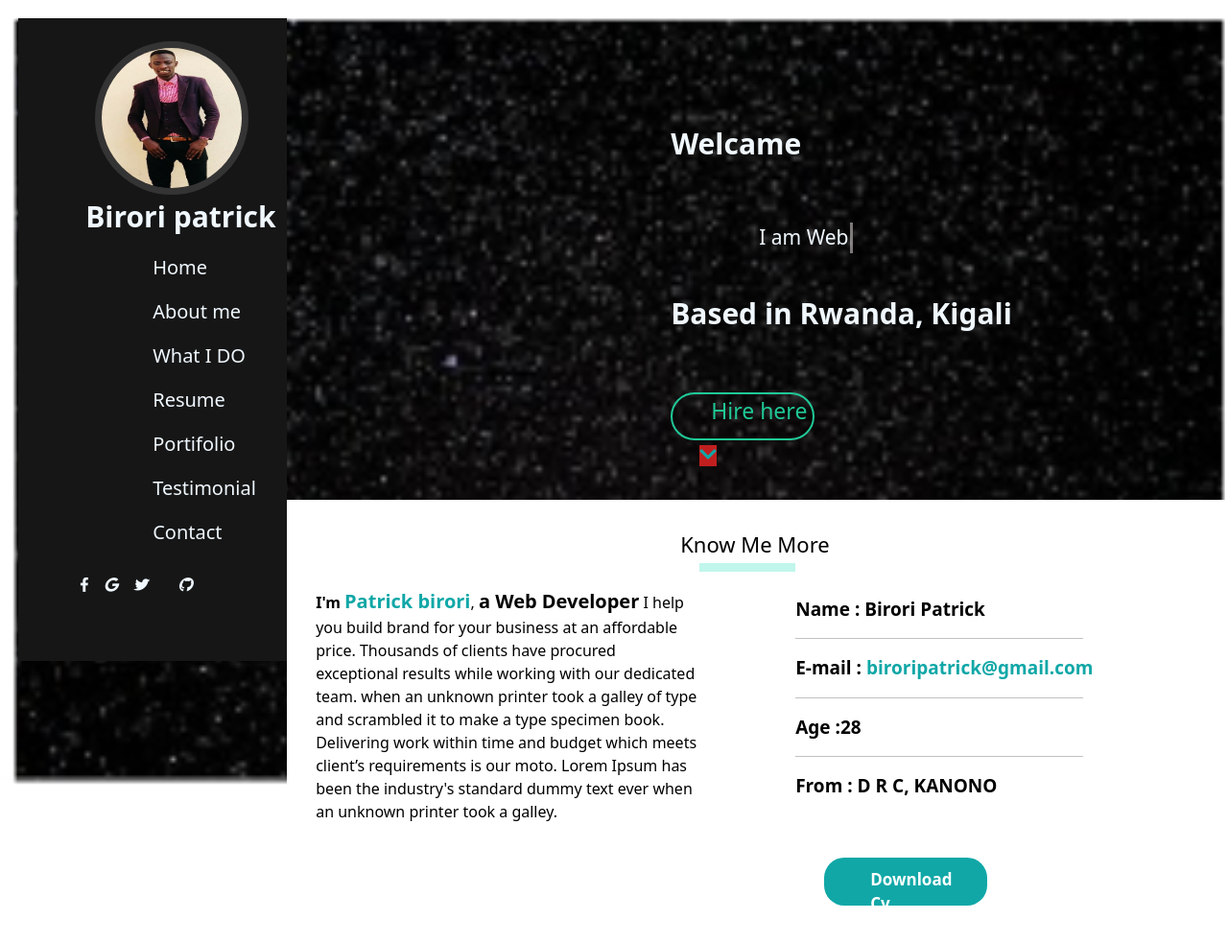
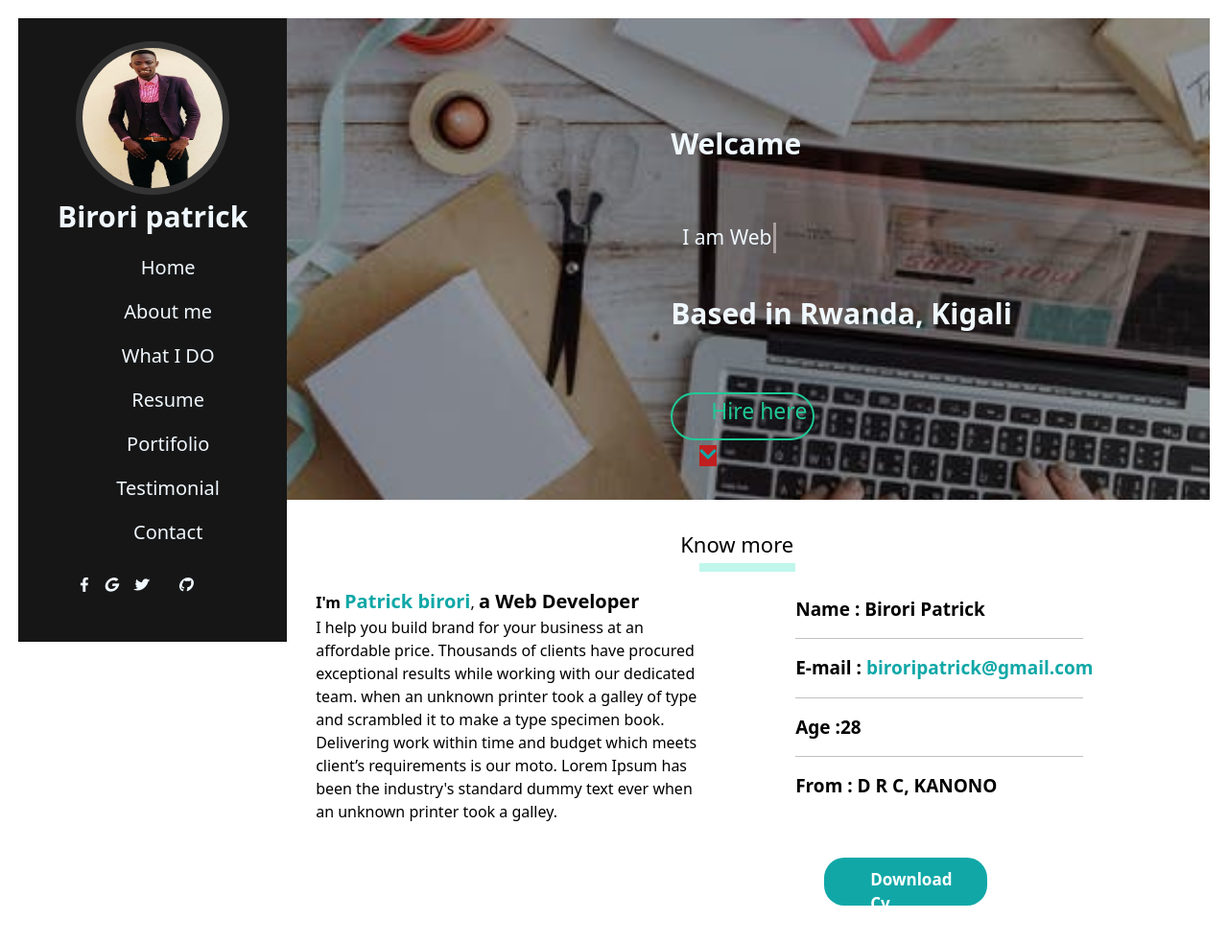
Before and after one commit to biroripatrick/biroripatrick.github.io, a plain HTML site: page about.html in a window 1280 px wide. Shown: the top 983 px of the page at 96% size. Drawn offline with nearby package versions, Linux system fonts and the light colour scheme.

Commit message:
first commit

```diff
--- a/about.css
+++ b/about.css
@@ -102,6 +102,11 @@
     font-size:22px;
     height:60px;
 }
+/* .ALLW{
+  margin-left:100px;
+  color: black;
+  display: flex;
+} */
 .line{
     margin-top: -40px;
     margin-left:400px;
--- a/about.html
+++ b/about.html
@@ -44,8 +44,8 @@
             <div class="flex-container">
                 <div class="container2">
                     <div class="flex1">
-                        <p class="know">Know Me More<hr class="line"></p>
-                        <b>I'm </b><span>Patrick birori</span>, <b class="develop">a Web Developer</b>
+                        <p class="know">Know more <hr class="line"></p>
+                        <b>I'm </b><span>Patrick birori</span>, <b class="develop">a Web Developer</b><br>
                         I help you build brand for your business at an affordable price. Thousands of clients have procured exceptional results while working with our dedicated team. when an unknown printer took a galley of type and scrambled it to make a type specimen book.
                         Delivering work within time and budget which meets client’s requirements is our moto. Lorem Ipsum has been the industry's standard dummy text ever when an unknown printer took a galley.
                     </div>
--- a/style.css
+++ b/style.css
@@ -1,5 +1,5 @@
-body{
-    background-image: url(jojo.png);
+.main{
+    background-image: url(back.jpeg);
     background-size: cover;
     background-attachment: fixed;
     height: 609px;
@@ -9,19 +9,18 @@ body{
 .content{
     background-color: rgb(22, 22, 22);
     width: 280px;
-    height: 670px;
+    height: 650px;
     position: fixed;
-
 }
 .image{
     color: aliceblue;
     font-size: 40px;
     font-weight: bold;
-    margin-left:80px;
+    text-align: center;
 }
 .paragraph{
     color: aliceblue;
-    margin-left:70px;
+    text-align: center;
     font-size:30px;
     font-weight:bold;
 }
@@ -64,7 +63,7 @@ body{
 }
 .container{
     color: aliceblue;
-    margin-left:5rem;
+    text-align: center;
 }
 ul{
     list-style: none;
```
Also changed, not shown: index.html (+0 -3 lines), back.jpeg (added), block.webp (added).
